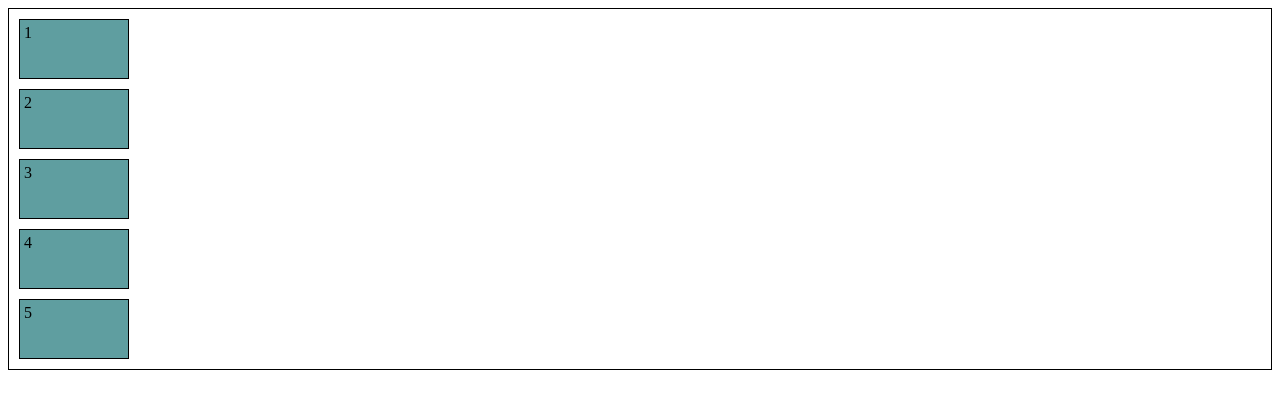
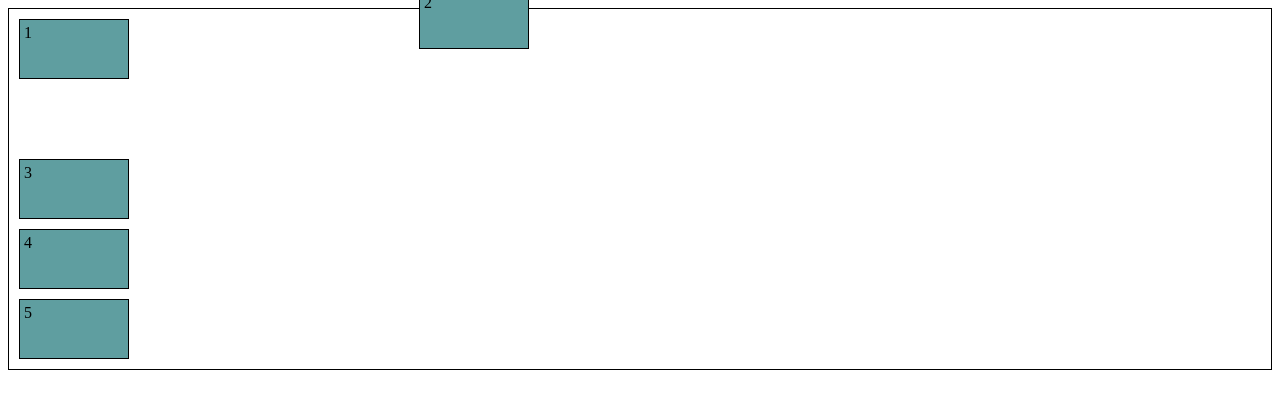
Before and after one commit to Dansan-Dev/CSS-Training-Ground, a plain HTML site: page cssPositioning.html in a window 1280 px wide. Drawn offline with Linux system fonts and the light colour scheme.

Commit message:
Feature: Added relative position illustration

```diff
--- a/cssPositioning.html
+++ b/cssPositioning.html
@@ -16,12 +16,17 @@
             padding: 4px;
             border: 1px solid black;
         }
+        .relativePositioning{
+            position: relative;
+            top: -100px;
+            left: 400px;
+        }
     </style>
 </head>
 <body>
     <main>
         <div>1</div>
-        <div>2</div>
+        <div class="relativePositioning">2</div>
         <div>3</div>
         <div>4</div>
         <div>5</div>
```
